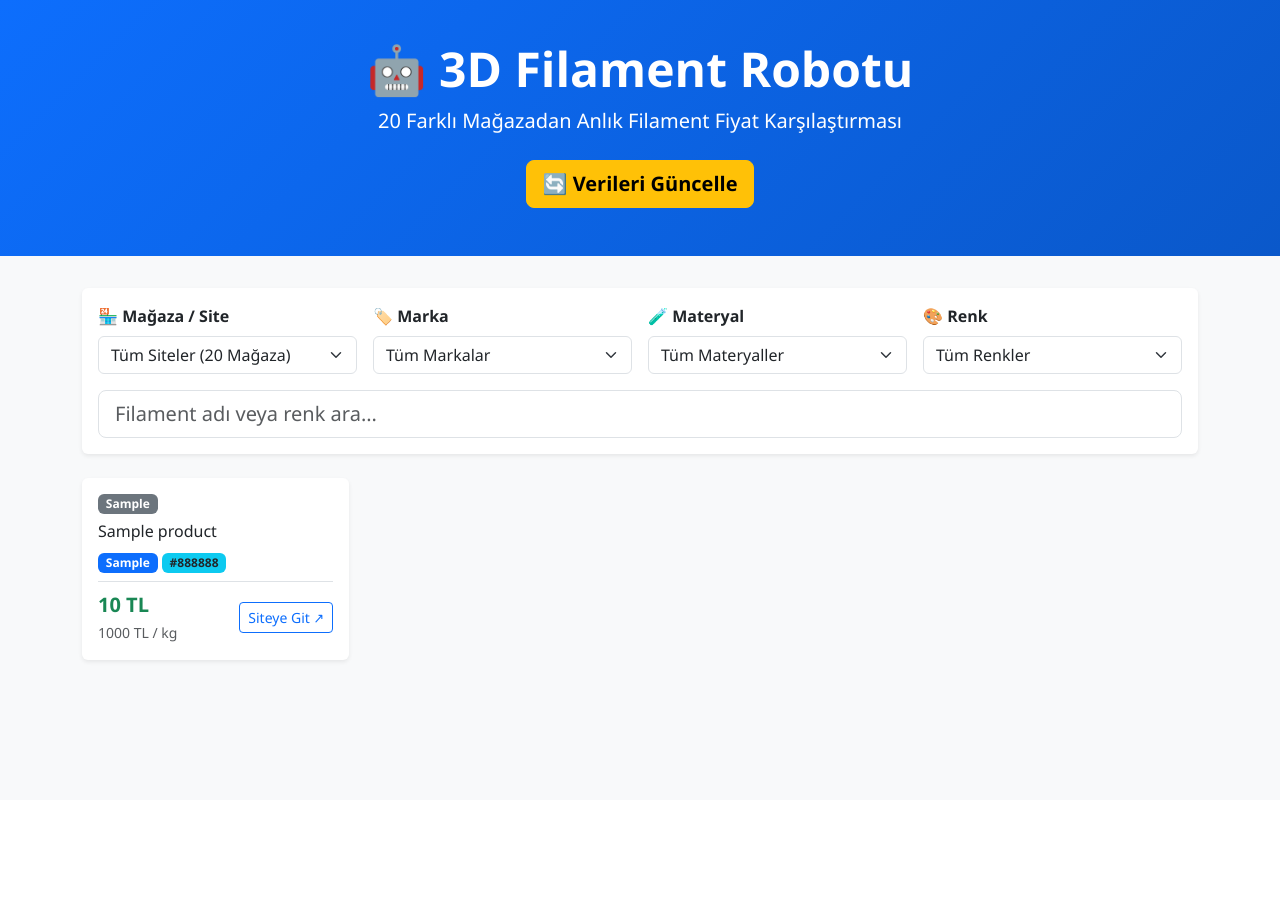
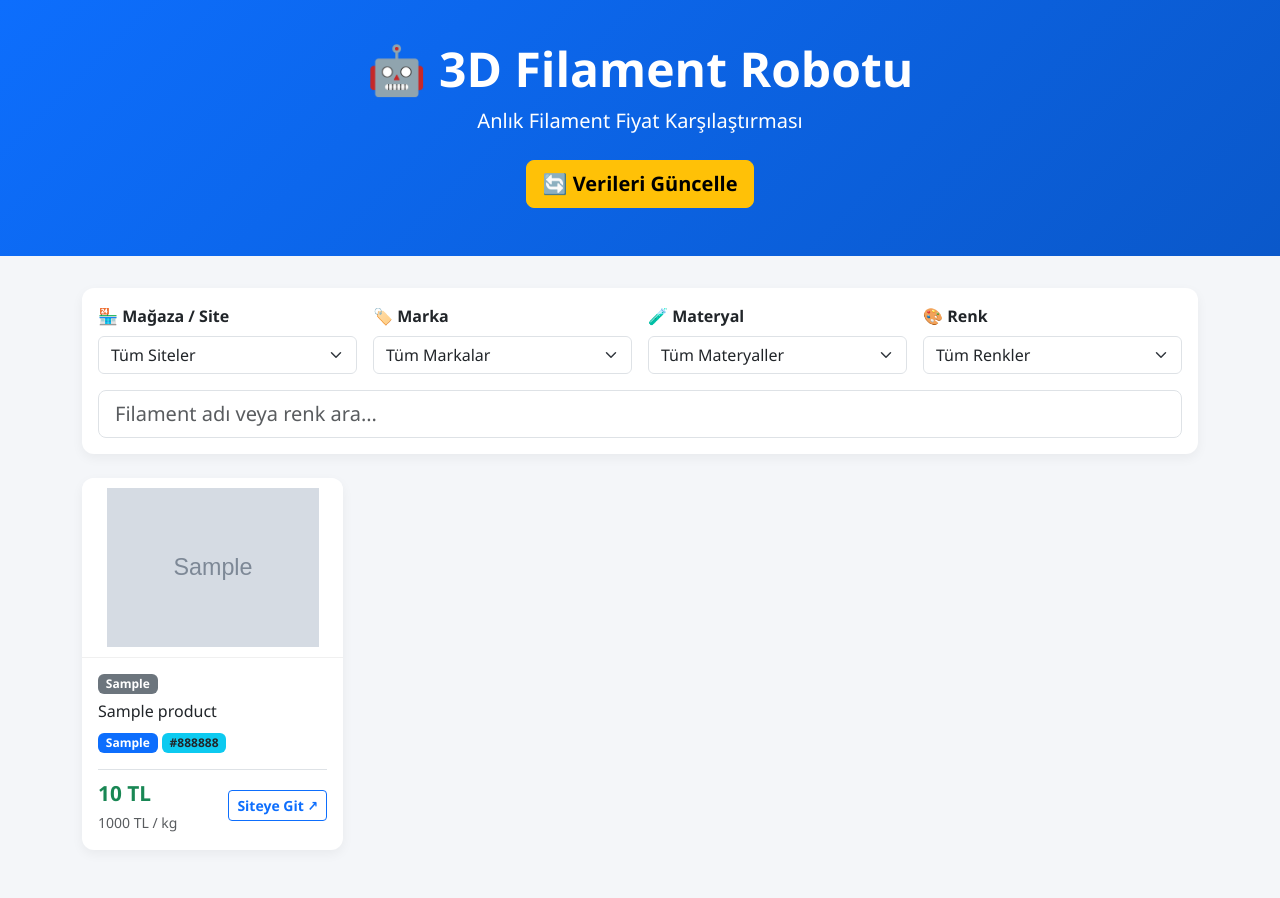
Before and after one commit to Cordamauro/filament-robotu, a Flask app: page / in a window 1280 px wide. Before the commit the page ends 663 px from the top, so only its background shows below. Run offline with Flask 3, Linux system fonts and the light colour scheme; tables that the repository leaves empty hold one stand-in row (values such as "Sample post"); grey boxes marked "Sample" are stand-in pictures.

Commit message:
Update index.html

```diff
--- a/templates/index.html
+++ b/templates/index.html
@@ -6,12 +6,13 @@
     <title>3D Filament Robotu - Fiyat Karşılaştırma</title>
     <link href="https://cdn.jsdelivr.net/npm/bootstrap@5.3.0/dist/css/bootstrap.min.css" rel="stylesheet">
     <style>
-        body { background-color: #f8f9fa; font-family: 'Segoe UI', Tahoma, Geneva, Verdana, sans-serif; }
+        body { background-color: #f4f6f9; font-family: 'Segoe UI', Tahoma, Geneva, Verdana, sans-serif; }
         .hero { background: linear-gradient(135deg, #0d6efd 0%, #0a58ca 100%); color: white; padding: 2.5rem 0; margin-bottom: 2rem; }
-        .card { border: none; box-shadow: 0 0.125rem 0.25rem rgba(0,0,0,0.075); transition: transform 0.2s; }
-        .card:hover { transform: translateY(-3px); }
-        .price-tag { font-size: 1.25rem; font-weight: bold; color: #198754; }
-        .badge-brand { background-color: #6c757d; }
+        .card { border: none; border-radius: 12px; box-shadow: 0 4px 12px rgba(0,0,0,0.05); transition: transform 0.2s, box-shadow 0.2s; overflow: hidden; }
+        .card:hover { transform: translateY(-4px); box-shadow: 0 8px 20px rgba(0,0,0,0.1); }
+        .product-img-container { height: 180px; background-color: #ffffff; display: flex; align-items: center; justify-content: center; padding: 10px; border-bottom: 1px solid #f0f0f0; }
+        .product-img { max-height: 100%; max-width: 100%; object-fit: contain; }
+        .price-tag { font-size: 1.3rem; font-weight: bold; color: #198754; }
     </style>
 </head>
 <body>
@@ -19,21 +20,20 @@
 <div class="hero">
     <div class="container text-center">
         <h1 class="display-5 fw-bold">🤖 3D Filament Robotu</h1>
-        <p class="lead">20 Farklı Mağazadan Anlık Filament Fiyat Karşılaştırması</p>
+        <p class="lead">Anlık Filament Fiyat Karşılaştırması</p>
         <button id="btnUpdate" class="btn btn-warning btn-lg mt-2 fw-bold" onclick="triggerUpdate()">🔄 Verileri Güncelle</button>
         <div id="updateStatus" class="small mt-2 text-white-50"></div>
     </div>
 </div>
 
-<div class="container">
+<div class="container mb-5">
     <!-- FİLTRELEME BÖLÜMÜ -->
     <div class="card p-3 mb-4">
         <div class="row g-3">
-            <!-- MAĞAZA SEÇİM KUTUSU -->
             <div class="col-md-3">
                 <label class="form-label fw-bold">🏪 Mağaza / Site</label>
                 <select id="filterSource" class="form-select" onchange="loadProducts()">
-                    <option value="">Tüm Siteler (20 Mağaza)</option>
+                    <option value="">Tüm Siteler</option>
                 </select>
             </div>
 
@@ -65,7 +65,7 @@
     </div>
 
     <!-- ÜRÜN LİSTESİ -->
-    <div id="productList" class="row g-3">
+    <div id="productList" class="row g-4">
         <div class="text-center py-5">
             <div class="spinner-border text-primary" role="status"></div>
             <p class="mt-2 text-muted">Filamentler Yükleniyor...</p>
@@ -75,13 +75,17 @@
 
 <script>
 async function loadFilters() {
+    try {
         const res = await fetch('/api/filters');
         const data = await res.json();
 
-    populateSelect('filterSource', data.source, 'Tüm Siteler (20 Mağaza)');
+        populateSelect('filterSource', data.source, 'Tüm Siteler');
         populateSelect('filterBrand', data.brand, 'Tüm Markalar');
         populateSelect('filterMaterial', data.material, 'Tüm Materyaller');
         populateSelect('filterColor', data.color, 'Tüm Renkler');
+    } catch (e) {
+        console.error(e);
+    }
 }
 
 function populateSelect(id, items, defaultText) {
@@ -110,16 +114,24 @@ async function loadProducts() {
 
     const list = document.getElementById('productList');
     if (products.length === 0) {
-        list.innerHTML = `<div class="col-12 text-center py-5"><h4 class="text-muted">Aramanızla eşleşen filament bulunamadı.</h4><p>Lütfen "Verileri Güncelle" butonuna basıp 15 saniye bekleyin.</p></div>`;
+        list.innerHTML = `<div class="col-12 text-center py-5"><h4 class="text-muted">Aramanızla eşleşen filament bulunamadı.</h4><p>Lütfen "Verileri Güncelle" butonuna basıp bekleyin.</p></div>`;
         return;
     }
 
-    list.innerHTML = products.map(p => `
-        <div class="col-md-4 col-lg-3">
-            <div class="card h-100 p-3">
-                <span class="badge bg-secondary mb-2 w-auto align-self-start">${p.source}</span>
-                <h6 class="card-title text-truncate" title="${p.name}">${p.name}</h6>
-                <div class="mb-2">
+    list.innerHTML = products.map(p => {
+        const fallbackImg = "https://via.placeholder.com/300x300?text=3D+Filament";
+        const imgSrc = p.image && p.image.trim() !== "" ? p.image : fallbackImg;
+
+        return `
+        <div class="col-sm-6 col-md-4 col-lg-3">
+            <div class="card h-100">
+                <div class="product-img-container">
+                    <img src="${imgSrc}" class="product-img" alt="${p.name}" onerror="this.onerror=null;this.src='${fallbackImg}';">
+                </div>
+                <div class="card-body d-flex flex-column p-3">
+                    <span class="badge bg-secondary mb-2 align-self-start">${p.source}</span>
+                    <h6 class="card-title text-truncate mb-2" title="${p.name}">${p.name}</h6>
+                    <div class="mb-3">
                         <span class="badge bg-primary">${p.material}</span>
                         <span class="badge bg-info text-dark">${p.color}</span>
                     </div>
@@ -128,11 +140,12 @@ async function loadProducts() {
                             <div class="price-tag">${p.price} TL</div>
                             <small class="text-muted">${p.kg_price ? Math.round(p.kg_price) + ' TL / kg' : ''}</small>
                         </div>
-                    <a href="${p.url}" target="_blank" class="btn btn-sm btn-outline-primary">Siteye Git ↗</a>
+                        <a href="${p.url}" target="_blank" class="btn btn-sm btn-outline-primary fw-semibold">Siteye Git ↗</a>
                     </div>
                 </div>
             </div>
-    `).join('');
+        </div>
+    `}).join('');
 }
 
 async function triggerUpdate() {
@@ -147,7 +160,7 @@ async function triggerUpdate() {
         btn.innerText = '🔄 Verileri Güncelle';
         loadFilters();
         loadProducts();
-    }, 12000);
+    }, 10000);
 }
 
 loadFilters();
```
Lines whose indentation alone changed are shown as unchanged.
